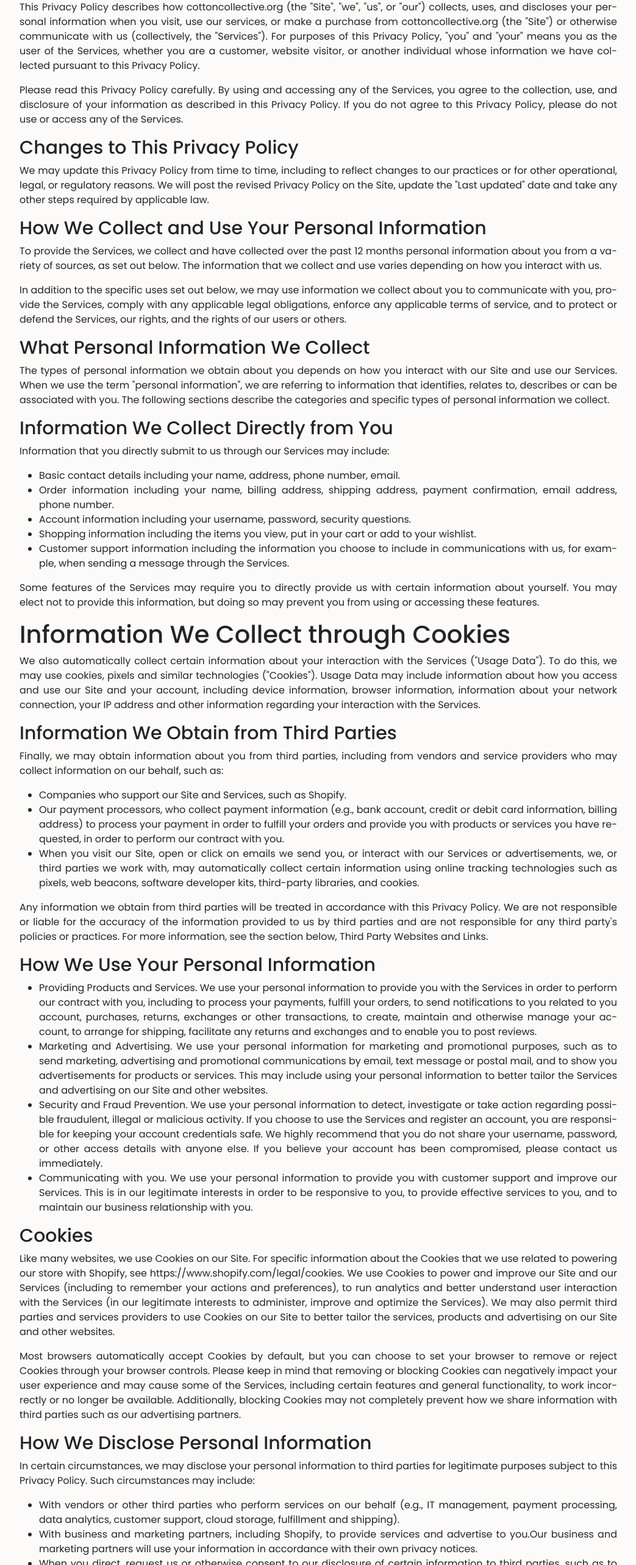
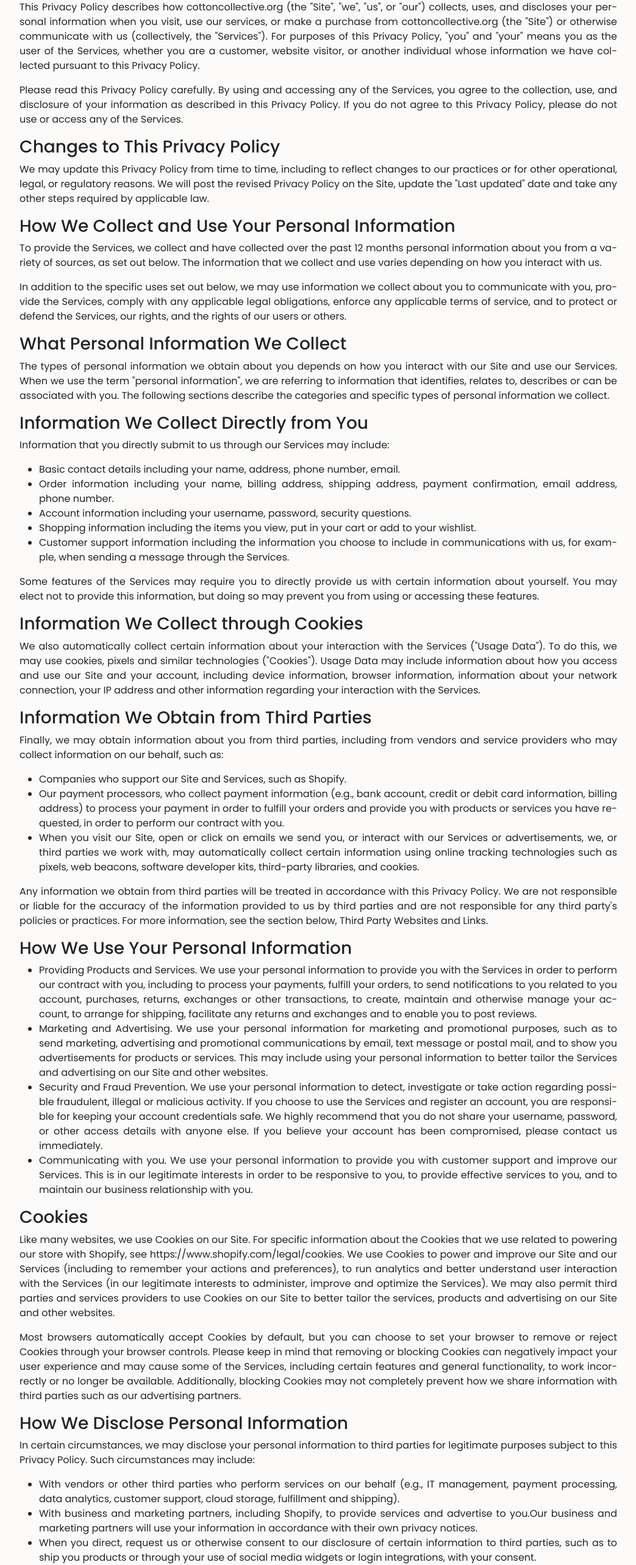
Before and after one commit to Zeeshanprojects/PTX-2, a React (Create React App) app in the folder PTX-2/ptx-2/: page /privacypolicy in a window 1280 px wide. Shown: the part 228-2794 px from the top of the page at 61% size, without its empty margins (118-1161 px from the left). Built offline with nearby package versions, Linux system fonts and the light colour scheme.

Commit message:
updated code

```diff
--- a/PTX-2/ptx-2/src/Components/Header.style.css
+++ b/PTX-2/ptx-2/src/Components/Header.style.css
@@ -8,7 +8,7 @@
   color: white !important;
 }
 .dropdown-item:hover {
-
+background-color: none !important;
   color: black !important;
 }
 .nav-link{
--- a/PTX-2/ptx-2/src/Pages/Hoodies.jsx
+++ b/PTX-2/ptx-2/src/Pages/Hoodies.jsx
@@ -43,7 +43,7 @@ export default function Hoodies() {
       <>
         <div className="space"></div>
         <div className="space"></div>
-        <div className="space"></div>
+
 
         <div className="container-fluid">
           <h2>PRODUCTS / HOODIES</h2>
--- a/PTX-2/ptx-2/src/Pages/PrivacyPolicy.jsx
+++ b/PTX-2/ptx-2/src/Pages/PrivacyPolicy.jsx
@@ -26,8 +26,7 @@ export default function PrivacyPolicy() {
           agree to this Privacy Policy, please do not use or access any of the
           Services.
         </p>
-        <h2>Changes to This Privacy Policy</h2>
-
+        <h3>Changes to This Privacy Policy</h3>
         <p>
           We may update this Privacy Policy from time to time, including to
           reflect changes to our practices or for other operational, legal, or
@@ -35,7 +34,7 @@ export default function PrivacyPolicy() {
           Site, update the "Last updated" date and take any other steps required
           by applicable law.
         </p>
-        <h2>How We Collect and Use Your Personal Information</h2>
+        <h3>How We Collect and Use Your Personal Information</h3>
         <p className="card-text">
           To provide the Services, we collect and have collected over the past
           12 months personal information about you from a variety of sources, as
@@ -49,7 +48,7 @@ export default function PrivacyPolicy() {
           terms of service, and to protect or defend the Services, our rights,
           and the rights of our users or others.
         </p>
-        <h2>What Personal Information We Collect</h2>
+        <h3>What Personal Information We Collect</h3>
         <p>
           The types of personal information we obtain about you depends on how
           you interact with our Site and use our Services. When we use the term
@@ -58,7 +57,7 @@ export default function PrivacyPolicy() {
           following sections describe the categories and specific types of
           personal information we collect.
         </p>
-        <h2>Information We Collect Directly from You</h2>
+        <h3>Information We Collect Directly from You</h3>
 
         <p>
           Information that you directly submit to us through our Services may
@@ -93,7 +92,7 @@ export default function PrivacyPolicy() {
           this information, but doing so may prevent you from using or accessing
           these features.
         </p>
-        <h1>Information We Collect through Cookies</h1>
+        <h3>Information We Collect through Cookies</h3>
         <p>
           We also automatically collect certain information about your
           interaction with the Services ("Usage Data"). To do this, we may use
@@ -103,7 +102,7 @@ export default function PrivacyPolicy() {
           information about your network connection, your IP address and other
           information regarding your interaction with the Services.
         </p>
-        <h2>Information We Obtain from Third Parties</h2>
+        <h3>Information We Obtain from Third Parties</h3>
         <p>
           Finally, we may obtain information about you from third parties,
           including from vendors and service providers who may collect
@@ -135,7 +134,7 @@ export default function PrivacyPolicy() {
           For more information, see the section below, Third Party Websites and
           Links.
         </p>
-        <h2>How We Use Your Personal Information</h2>
+        <h3>How We Use Your Personal Information</h3>
         <ul>
           <li>
             Providing Products and Services. We use your personal information to
@@ -173,7 +172,7 @@ export default function PrivacyPolicy() {
           </li>
         </ul>
 
-        <h2>Cookies</h2>
+        <h3>Cookies</h3>
         <p>
           Like many websites, we use Cookies on our Site. For specific
           information about the Cookies that we use related to powering our
@@ -197,7 +196,7 @@ export default function PrivacyPolicy() {
           parties such as our advertising partners.
         </p>
 
-        <h2>How We Disclose Personal Information</h2>
+        <h3>How We Disclose Personal Information</h3>
         <p>
           In certain circumstances, we may disclose your personal information to
           third parties for legitimate purposes subject to this Privacy Policy.
@@ -218,18 +217,18 @@ export default function PrivacyPolicy() {
      <p>The Services may enable you to post product reviews and other user-generated content. If you choose to submit user generated content to any public area of the Services, this content will be public and accessible by anyone.</p>
      <p>We do not control who will have access to the information that you choose to make available to others, and cannot ensure that parties who have access to such information will respect your privacy or keep it secure. We are not responsible for the privacy or security of any information that you make publicly available, or for the accuracy, use or misuse of any information that you disclose or receive from third parties.</p>
 
-      <h2>Third Party Websites and Links</h2>
+      <h3>Third Party Websites and Links</h3>
       <p>Our Site may provide links to websites or other online platforms operated by third parties. If you follow links to sites not affiliated or controlled by us, you should review their privacy and security policies and other terms and conditions. We do not guarantee and are not responsible for the privacy or security of such sites, including the accuracy, completeness, or reliability of information found on these sites. Information you provide on public or semi-public venues, including information you share on third-party social networking platforms may also be viewable by other users of the Services and/or users of those third-party platforms without limitation as to its use by us or by a third party. Our inclusion of such links does not, by itself, imply any endorsement of the content on such platforms or of their owners or operators, except as disclosed on the Services.</p>
-  <h2>Children’s Data</h2>
+  <h3>Children’s Data</h3>
   <p>The Services are not intended to be used by children, and we do not knowingly collect any personal information about children. If you are the parent or guardian of a child who has provided us with their personal information, you may contact us using the contact details set out below to request that it be deleted.</p>
 
      <p>As of the Effective Date of this Privacy Policy, we do not have actual knowledge that we “share” or “sell” (as those terms are defined in applicable law) personal information of individuals under 16 years of age.</p>
 
-   <h2>Security and Retention of Your Information</h2>
+   <h3>Security and Retention of Your Information</h3>
    <p>Please be aware that no security measures are perfect or impenetrable, and we cannot guarantee “perfect security.” In addition, any information you send to us may not be secure while in transit. We recommend that you do not use unsecure channels to communicate sensitive or confidential information to us.</p>
      <p>How long we retain your personal information depends on different factors, such as whether we need the information to maintain your account, to provide the Services, comply with legal obligations, resolve disputes or enforce other applicable contracts and policies.</p>
 
-     <h2>Your Rights and Choices</h2>
+     <h3>Your Rights and Choices</h3>
      <p>Depending on where you live, you may have some or all of the rights listed below in relation to your personal information. However, these rights are not absolute, may apply only in certain circumstances and, in certain cases, we may decline your request as permitted by law.</p>
 
 
@@ -247,13 +246,13 @@ export default function PrivacyPolicy() {
    <p>We will not discriminate against you for exercising any of these rights. We may need to collect information from you to verify your identity, such as your email address or account information, before providing a substantive response to the request. In accordance with applicable laws, You may designate an authorized agent to make requests on your behalf to exercise your rights. Before accepting such a request from an agent, we will require that the agent provide proof you have authorized them to act on your behalf, and we may need you to verify your identity directly with us. We will respond to your request in a timely manner as required under applicable law.</p>
 
     </ul>
-    <h2>Complaints</h2>
+    <h3>Complaints</h3>
     <p>If you have complaints about how we process your personal information, please contact us using the contact details provided below. If you are not satisfied with our response to your complaint, depending on where you live you may have the right to appeal our decision by contacting us using the contact details set out below, or lodge your complaint with your local data protection authority.</p>
 
-     <h2>International Users</h2>
+     <h3>International Users</h3>
      <p>Please note that we may transfer, store and process your personal information outside the country you live in, including the United States. Your personal information is also processed by staff and third party service providers and partners in these countries.</p>
      <p>If we transfer your personal information out of Europe, we will rely on recognized transfer mechanisms like the European Commission's Standard Contractual Clauses, or any equivalent contracts issued by the relevant competent authority of the UK, as relevant, unless the data transfer is to a country that has been determined to provide an adequate level of protection</p>
-    <h2>Contact</h2>
+    <h3>Contact</h3>
     <p>Should you have any questions about our privacy practices or this Privacy Policy, or if you would like to exercise any of the rights available to you, please email us at blanks@cottoncollective.org or contact us at Cotton Collective, 1855 Dornoch Ct, San Diego, CA 92154, United States.</p>
       </div>
       <Footer/>
--- a/PTX-2/ptx-2/src/Pages/Product.jsx
+++ b/PTX-2/ptx-2/src/Pages/Product.jsx
@@ -55,7 +55,7 @@ export default function Product() {
     <>
       <div className="space"></div>
       <div className="space"></div>
-      <div className="space"></div>
+
 
       <div className="container-fluid">
         <h2>PRODUCTS</h2>
--- a/PTX-2/ptx-2/src/Pages/Signup.jsx
+++ b/PTX-2/ptx-2/src/Pages/Signup.jsx
@@ -69,6 +69,12 @@ export default function Signup() {
             <p>Conform Email Address</p>
             <input type="email" className="full-width" required />
           </form>
+          <div className="buttons-container ">
+
+          <button type="button " className="btn btn-light text-muted">Cancel</button>
+          <button type="button" className="btn btn-light text-muted">Next</button>
+          </div>
+
         </div>
       </div>
       <Footer/>
--- a/PTX-2/ptx-2/src/Pages/Tshirts.jsx
+++ b/PTX-2/ptx-2/src/Pages/Tshirts.jsx
@@ -43,7 +43,7 @@ export default function Tshirts() {
     <>
       <div className="space"></div>
       <div className="space"></div>
-      <div className="space"></div>
+
 
       <div className="container-fluid">
         <h2>PRODUCTS / TSHIRTS</h2>
```
Also changed, not shown: PTX-2/ptx-2/src/Pages/Signup.style.css (+14 -13 lines).
